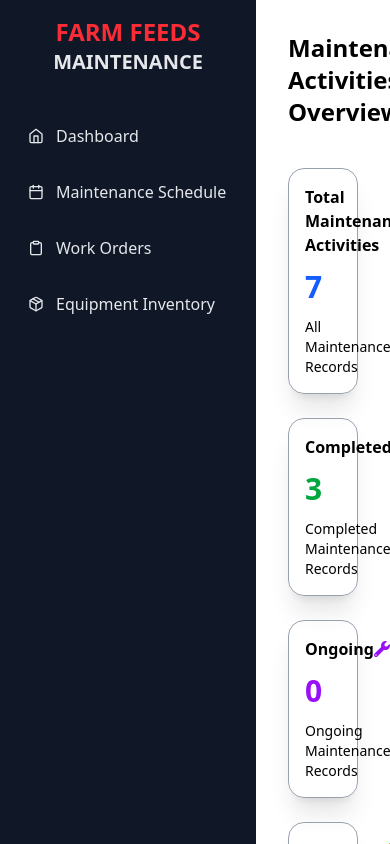
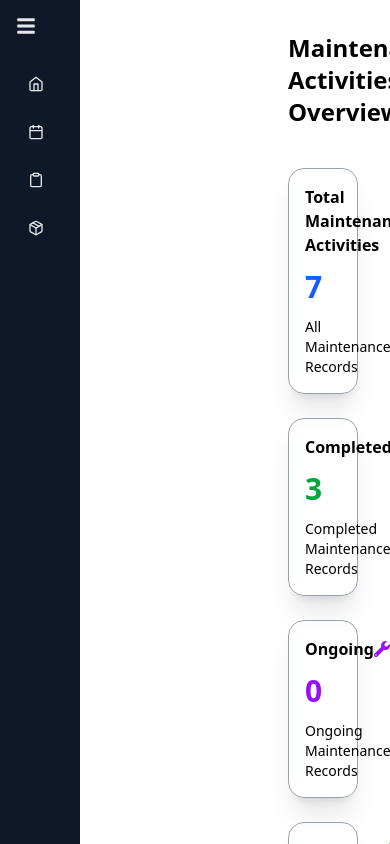
Before and after one commit to BenaKaniaru/farm-feeds, a React (Vite) app in the folder maintenance/: page / in a window 390 px wide. Built offline with nearby package versions, Linux system fonts and the light colour scheme.

Commit message:
made the sidebar mobile responsive

```diff
--- a/maintenance/src/components/Sidebar.jsx
+++ b/maintenance/src/components/Sidebar.jsx
@@ -1,14 +1,34 @@
+import { useState } from "react";
 import { links } from "../Data/SidebarData";
-import {NavLink} from "react-router-dom"
+import { NavLink } from "react-router-dom";
+import { FaBars } from "react-icons/fa"; // menu icon
 
 export default function Sidebar() {
+  const [isExpanded, setIsExpanded] = useState(false);
+
   return (
-    <div className="w-64 min-h-screen bg-gray-900 text-gray-200 flex flex-col p-4">
-      <div className="flex flex-col items-center mb-8">
-        <h1 className="text-2xl font-bold text-red-500">FARM FEEDS</h1>
-        <h1 className="text-xl font-bold mb-2">MAINTENANCE</h1>
+    <div
+      className={`${
+        isExpanded ? "w-64" : "w-20"
+      } min-h-screen bg-gray-900 text-gray-200 flex flex-col p-4 transition-all duration-300`}
+    >
+      {/* Header with toggle button */}
+      <div className="flex items-center justify-between mb-8">
+        {isExpanded && (
+          <div>
+            <h1 className="text-2xl font-bold text-red-500">FARM FEEDS</h1>
+            <h1 className="text-xl font-bold">MAINTENANCE</h1>
+          </div>
+        )}
+        <button
+          onClick={() => setIsExpanded(!isExpanded)}
+          className="text-gray-200 hover:text-white"
+        >
+          <FaBars size={20} />
+        </button>
       </div>
 
+      {/* Navigation Links */}
       <nav className="flex flex-col gap-4">
         {links[0].links.map((item) => (
           <NavLink
@@ -23,10 +43,10 @@ export default function Sidebar() {
             }
           >
             {item.icon}
-            <span>{item.name}</span>
+            {isExpanded && <span>{item.name}</span>}
           </NavLink>
         ))}
       </nav>
     </div>
   );
-};
+}
```
